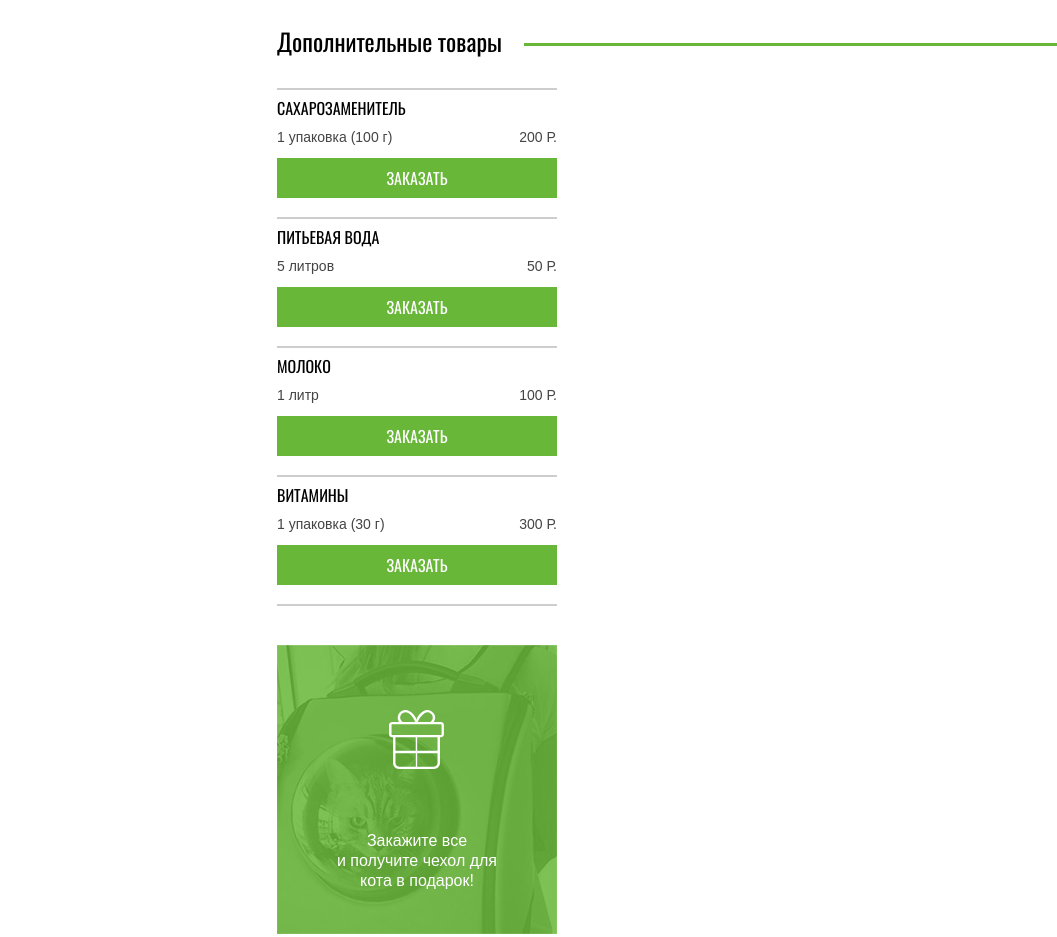
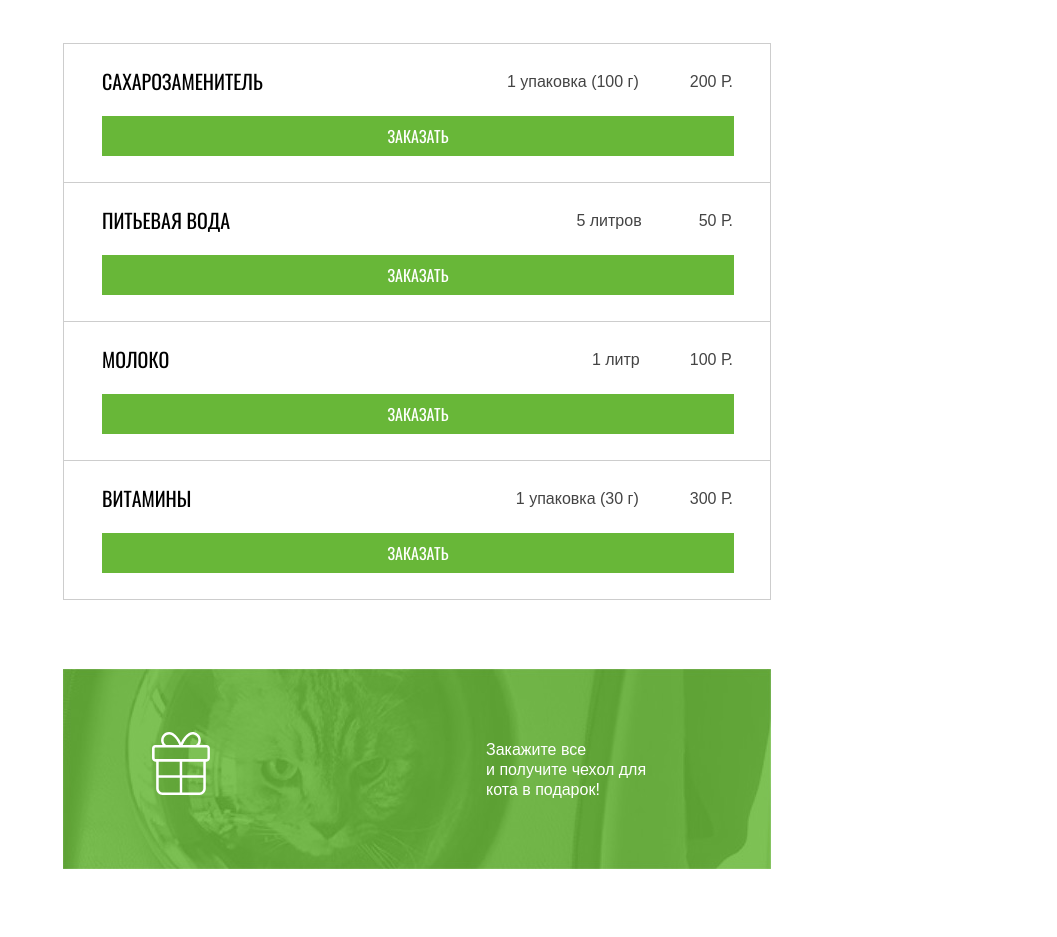
Before and after one commit to MikeHTMLCSS/1197879-cat-energy-20, a website: page source/catalog.html in a window 1280 px wide. Shown: the part 2660-3597 px from the top of the page, without its empty margins (223-1280 px from the left). Drawn offline with Linux system fonts and the light colour scheme.

Commit message:
адаптируем additional под планшет

```diff
--- a/source/catalog.html
+++ b/source/catalog.html
@@ -428,7 +428,7 @@
                 Сахарозаменитель
               </p>
               <div class="additional__data">
-                <p class="additional__quantity">
+                <p class="additional__quantity additional__quantity--sugar">
                   1 упаковка (100 г)
                 </p>
                 <p class="additional__cost">
@@ -448,7 +448,7 @@
                 Питьевая вода
               </p>
               <div class="additional__data">
-                <p class="additional__quantity">
+                <p class="additional__quantity additional__quantity--water">
                   5 литров
                 </p>
                 <p class="additional__cost">
@@ -468,7 +468,7 @@
                 Молоко
               </p>
               <div class="additional__data">
-                <p class="additional__quantity">
+                <p class="additional__quantity additional__quantity--milk">
                   1 литр
                 </p>
                 <p class="additional__cost">
@@ -488,7 +488,7 @@
                 Витамины
               </p>
               <div class="additional__data">
-                <p class="additional__quantity">
+                <p class="additional__quantity additional__quantity--vitamins">
                   1 упаковка (30 г)
                 </p>
                 <p class="additional__cost">
@@ -519,7 +519,7 @@
           </p>
         </div>
       </div>
-      <div class="mapouter"><div class="gmap_canvas"><iframe width="100%" height="362" id="gmap_canvas" src="https://maps.google.com/maps?q=%D1%83%D0%BB.%20%D0%91%D0%BE%D0%BB%D1%8C%D1%88%D0%B0%D1%8F%20%D0%9A%D0%BE%D0%BD%D1%8E%D1%88%D0%B5%D0%BD%D0%BD%D0%B0%D1%8F%2C%20%D0%B4.%2019%2F8%20%D0%A1%D0%B0%D0%BD%D0%BA%D1%82-%D0%9F%D0%B5%D1%82%D0%B5%D1%80%D0%B1%D1%83%D1%80%D0%B3&t=&z=15&ie=UTF8&iwloc=&output=embed" frameborder="0" scrolling="no" marginheight="0" marginwidth="0"></iframe><a href="https://123movies-to.net">123movies. net</a></div><style>.mapouter{position:relative;text-align:right;height:362px;width:100%;}.gmap_canvas {overflow:hidden;background:none!important;height:362px;width:100%;}</style></div>
+      <div class="mapouter"><div class="gmap_canvas"><iframe width="100%" id="gmap_canvas" src="https://maps.google.com/maps?q=%D1%83%D0%BB.%20%D0%91%D0%BE%D0%BB%D1%8C%D1%88%D0%B0%D1%8F%20%D0%9A%D0%BE%D0%BD%D1%8E%D1%88%D0%B5%D0%BD%D0%BD%D0%B0%D1%8F%2C%20%D0%B4.%2019%2F8%20%D0%A1%D0%B0%D0%BD%D0%BA%D1%82-%D0%9F%D0%B5%D1%82%D0%B5%D1%80%D0%B1%D1%83%D1%80%D0%B3&t=&z=15&ie=UTF8&iwloc=&output=embed" frameborder="0" scrolling="no" marginheight="0" marginwidth="0"></iframe><a href="https://123movies-to.net">123movies. net</a></div><style>.mapouter{position:relative;text-align:right;width:100%;}.gmap_canvas {overflow:hidden;background:none!important;width:100%;}</style></div>
       <div class="footer__position">
         <div class="footer__social">
           <a href="" class="footer__social-network footer__social-network--vk">
--- a/source/less/blocks/additional.less
+++ b/source/less/blocks/additional.less
@@ -108,3 +108,105 @@
     top: 65px;
     left: 112px;
 }
+@media (min-width: 768px) {
+    .additional {
+        padding-top: 68px;
+        padding-bottom: 76px;
+    }
+    .additional::after {
+        top: 87.5px;
+    }
+    .additional__title {
+        width: 671px;
+        font-size: 36px;
+        line-height: 36px;
+        padding-left: 37px;
+        border: none;
+        margin-bottom: 78px;
+        padding-bottom: 0;
+    }
+    .additional__title-text {
+        margin-right: 36px;
+    }
+    .additional__title::after {
+        height: 3px;
+    }
+    .additional__information {
+        display: flex;
+        justify-content: space-between;
+        align-items: center;
+        width: 100%;
+        margin-bottom: 10px;
+    }
+    .additional__list {
+        margin-bottom: 69px;
+    }
+    .additional__item:last-child {
+        border-bottom: 1px solid @table;
+    }
+    .additional__item {
+        box-sizing: border-box;
+        width: 708px;
+        padding-top: 26px;
+        padding-bottom: 26px;
+        padding-right: 37px;
+        padding-left: 38px;
+        border: none;
+        border-top: 1px solid @table;
+        border-right: 1px solid @table;
+        border-left: 1px solid @table;
+    }
+    .additional__name {
+        font-size: 20px;
+        line-height: 20px;
+    }
+    .additional__data {
+        width: auto;
+    }
+    .additional__quantity {
+        font-size: 16px;
+        line-height: 20px;
+        margin-top: 2px;
+    }
+    .additional__quantity--sugar {
+        margin-right: 51px;
+    }
+    .additional__quantity--water {
+        margin-right: 57px;
+    }
+    .additional__quantity--milk {
+        margin-right: 50px;
+    }
+    .additional__quantity--vitamins {
+        margin-right: 51px;
+    }
+    .additional__cost {
+        font-size: 16px;
+        line-height: 20px;
+        margin-top: 2px;
+    }
+    .additional__order {
+        width: 632px;
+    }
+    .additional__gift {
+        height: 60px;
+        padding-top: 71px;
+        padding-bottom: 69px;
+        width: 285px;
+        text-align: left;
+        padding-left: 423px;
+        background-image: url('../img/gift-photo-tablet@1x.jpg');
+    }
+    .additional__gift::before {
+        left: 89px;
+        top: 63px;
+        width: 58px;
+        height: 63px;
+    }
+    @media (min-resolution: 192dpi) {
+        .additional__gift {
+            background-image: url('../img/gift-photo-tablet@2x.jpg');
+            background-size: 100%;
+        }
+    }
+}
--- a/source/less/blocks/catalog.less
+++ b/source/less/blocks/catalog.less
@@ -215,6 +215,9 @@
         padding-top: 161px;
         padding-bottom: 40px;
     }
+    .catalog__item:nth-last-child(2) {
+        margin-bottom: 0;
+    }
     .catalog__item-parameters {
         border-collapse: collapse;
         font-size: 16px;
```
Also changed, not shown: source/css/style.css, 1 other file.
